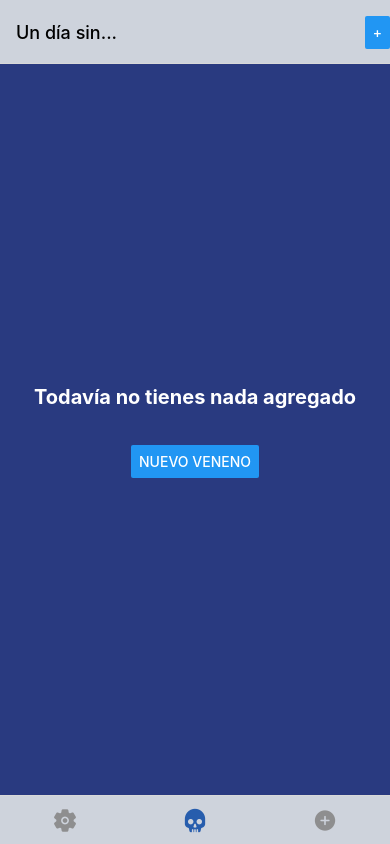
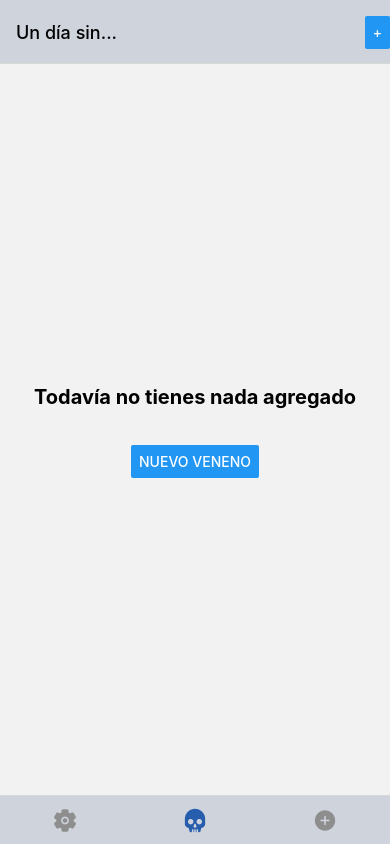
Before and after one commit to naueru/unDiaSin, a React Native app: screen / in a window 390 px wide. Built offline with nearby package versions, Linux system fonts and the light colour scheme; what @gorhom/bottom-sheet would draw is missing.

Commit message:
Implements color types. Adds secondary color. Removes spreaded colors

```diff
--- a/constants/styles.ts
+++ b/constants/styles.ts
@@ -23,7 +23,6 @@ const COLOR_VARIANTS: IColorVariants = {
 
 export const GLOBAL_STYLES: IGlobalStyles = {
   colors: {
-    ...COLOR_VARIANTS.dark,
     ...COLOR_VARIANTS,
   },
   shadow: {
```
